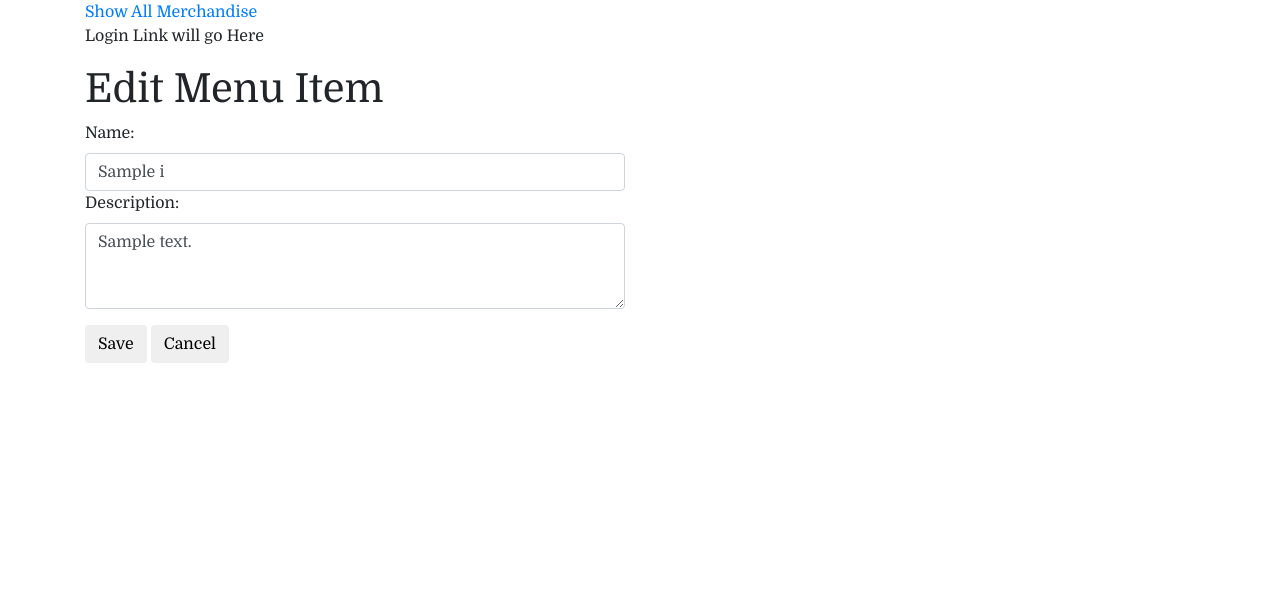
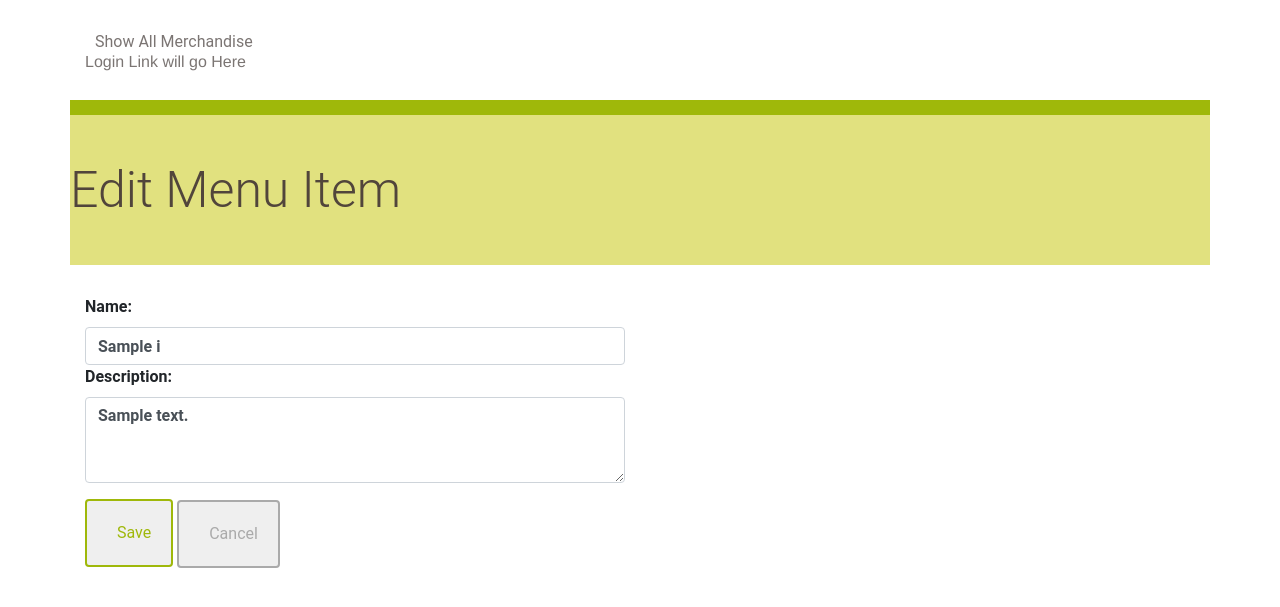
Before and after one commit to swtsprt247/FrenchyFabric, a Flask app: template catalog/templates/EditCategoryItem.html in a window 1280 px wide. Shown: the top 607 px of the page. Run offline with Flask 2, Linux system fonts and the light colour scheme; the template is opened without the code that fills it: most values are stand-ins (such as "Sample title", 1, 10 or a date in 2020); some libraries are stand-ins or nearby versions.

Commit message:
added css

```diff
--- a/catalog/static/styles.css
+++ b/catalog/static/styles.css
@@ -1,4 +1,163 @@
 * {
-	font-family: 'Lobster', cursive;
-    font-family: 'Domine', serif;
+	font-family: "Helvetica Neue Bold", Roboto, Helvetica, Arial, sans-serif;
+	font-weight: 700;
 }
+
+h1 {
+	font-family: "Helvetica Neue Light", Roboto, Helvetica, Arial, sans-serif;
+	font-size: 50px;
+	color: #51453B;
+	line-height: 60px;
+	font-weight: 300;
+}
+
+h2 {
+	font-size: 24px;
+	color: #42C3C9;
+	line-height: 29px;
+}
+
+h3 {
+	font-size: 18px;
+	color: #4A4A4A;
+	line-height: 23px;
+}
+ p {
+ 	font-family: "Helvetica Neue", Roboto, Helvetica, Arial, sans-serif;
+ 	font-size: 16px;
+ 	color: #7B7573;
+ 	line-height: 24px;
+ 	font-weight: 400;
+ }
+
+ strong {
+ 	font-size: 16px;
+ 	color: #7B7573;
+ 	line-height: 24px;
+ }
+
+ a {
+ 	font-size: 14px;
+ 	color: #0093B9;
+ 	line-height: 17px;
+ }
+.padding-top {
+	padding-top: 30px;
+}
+.padding-bottom {
+	padding-bottom: 30px;
+}
+.margin-right {
+	margin-right: 30px;
+}
+.padding-none {
+	padding: 0;
+}
+.btn {
+	padding: 20px;
+	margin: 0;
+	border-color: #9FB80A;
+	border-width: 2px;
+	color: #9FB80A;;
+}
+.btn:hover {
+	border-color: #9FB80A;
+}
+.btn.delete {
+	border-color: #aaaaaa;
+	color: #aaaaaa;
+}
+.btn.delete:hover {
+	border-color: #aaaaaa;
+	color: red;
+}
+.glyphicon {
+	margin-right: 10px;
+}
+.top-menu {
+	padding-top: 30px;
+	padding-bottom: 30px;
+}
+.top-menu p {
+	margin-bottom: 0;
+	line-height: 16px;
+}
+.top-menu a {
+	margin-bottom: 0;
+	line-height: 16px;
+	font-size: 16px;
+	color: #7B7573;
+	font-weight: 400;
+}
+.divider {
+	height: 15px;
+}
+.divider.blue {
+	background-color: #42C3C9;
+}
+.divider.green {
+	background-color: #9FB80A;
+}
+.banner.main {
+	height: 150px;
+	background: url("/static/top-banner.jpg");
+	background-position: right;
+	background-repeat: no-repeat;
+	background-size: cover;
+}
+.banner.menu {
+	height: 150px;
+	background-color: #E1E17F;
+}
+.banner.profile {
+	height: 150px;
+	background-color: #A6E8EB;
+}
+.banner h1 {
+	margin: 45px 0;
+}
+ .restaurant-list {
+ 	background-color: #F0F0F0;
+ 	padding: 20px;
+u }
+ .restaurant-list:hover {
+ 	background-color: #e1e17f;
+ 	padding: 20px;
+}
+.menu-item {
+	background: #F0F0F0;
+	padding: 20px;
+	margin: 20px;
+	margin-left: -20px;
+}
+.menu-price {
+	font-weight: 700;
+}
+.creator {
+	padding-right: 20px;
+	margin-top: -20px;
+	text-align: right;
+	float:right;
+}
+.creator img {
+	width: 100px;
+	border-radius: 50%;
+}
+.creator figcaption {
+	font-size: 14px;
+	color: #7B7573;
+	font-weight: 400;
+	margin-top: -20px;
+}
+.flash {
+	background-color: #98FB98;
+	width:100%;
+	text-decoration: none;
+
+}
+
+.flash li {
+	list-style-type: none;
+	text-align: center;
+
+}
```
Also changed, not shown: catalog/static/blank_user.gif (added).
